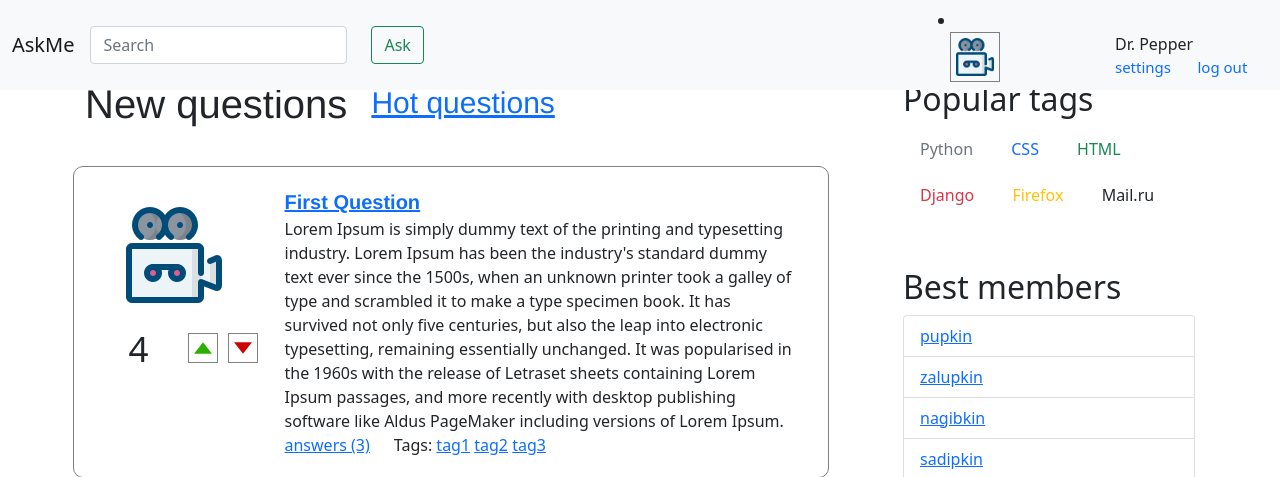
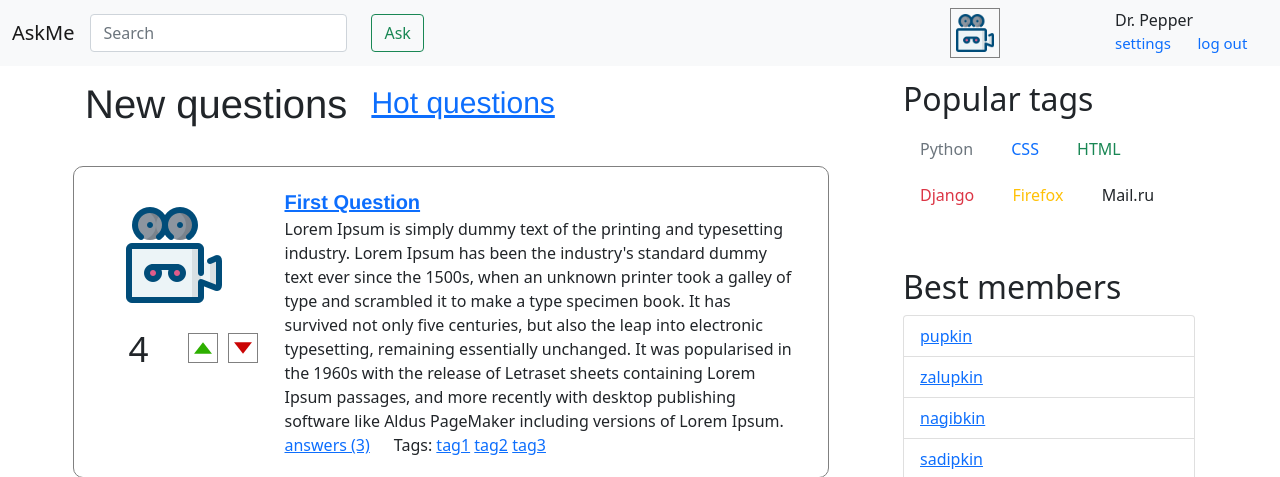
Before and after one commit to mazi-k/WebTechnology, a Python web app: template templates/index.html in a window 1280 px wide. Shown: the top 477 px of the page. Run offline with Jinja, Linux system fonts and the light colour scheme; the template is opened without the code that fills it, so the values that code supplies are empty; some libraries are stand-ins or nearby versions.

Commit message:
fix index.html

```diff
--- a/templates/index.html
+++ b/templates/index.html
@@ -42,7 +42,6 @@
                 </ul>
 
                 <form class="d-flex">
-                    <li class="nav-item">
                         <div class="container">
                             <div class="row">
                                 <div class="col-6">
@@ -64,7 +63,6 @@
                                 </div>
                             </div>
                         </div>
-                    </li>
                 </form>
             </div>
         </div>
```
